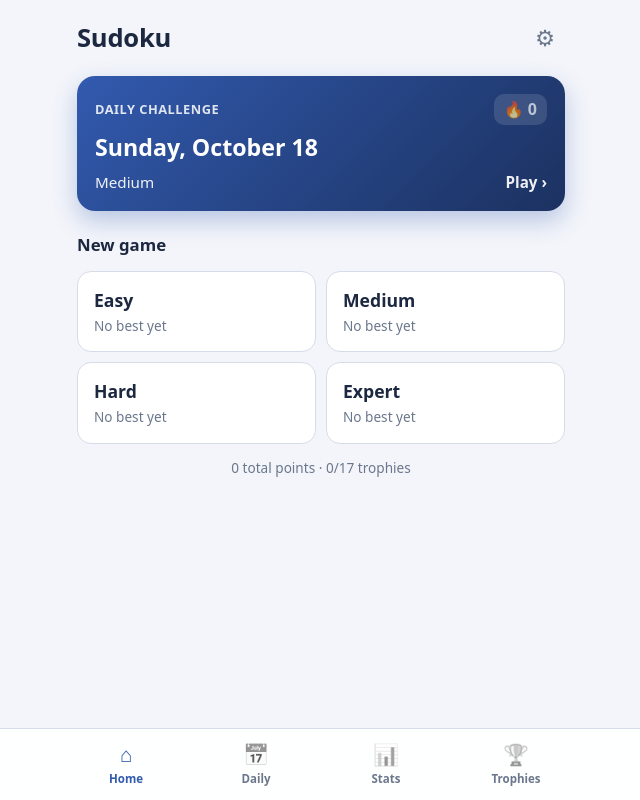
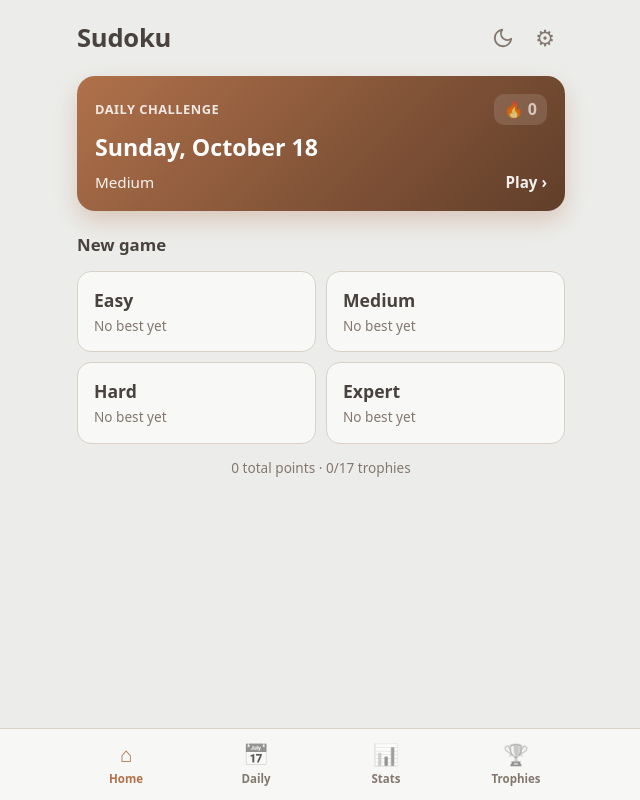
Before and after one commit to kenkoshaw/sudoku, a website built with Vite: page index.html in a window 1280 px wide. Shown: the whole page, without its empty margins (319-959 px from the left). Built offline with nearby package versions, Linux system fonts and the light colour scheme.

Commit message:
Amber Walnut palette, light/dark toggle, amber done digits, snappier wheel
- Amber Walnut is the default theme and base palette; drop blue Classic
- Appearance setting (system/light/dark) plus sun/moon toggle in headers
- Completed digits stay in the number row in amber and are disabled
- Wheel opens after 120ms hold with an 80ms pop-in
- Timer shows saved time immediately on load

```diff
--- a/src/screens.ts
+++ b/src/screens.ts
@@ -2,8 +2,8 @@ import { h, formatTime } from './dom';
 import { save } from './storage';
 import { getProgress, emptyProgress, type LevelStats } from './progress';
 import { ACHIEVEMENTS } from './achievements';
-import { THEMES, applyTheme } from './themes';
-import { getSettings, setSetting } from './settings';
+import { THEMES, applyTheme, modeToggle } from './themes';
+import { getSettings, setSetting, type Settings } from './settings';
 import { dateKey, addDays, parseKey, dailyDifficulty, dailyStreak, longestStreak, formatDay } from './daily';
 import { classicInProgress, startClassic, LEVELS, levelName } from './game';
 import type { Difficulty } from './engine';
@@ -13,7 +13,10 @@ const go = (hash: string) => { location.hash = hash; };
 function topBar(title: string): HTMLElement {
   return h('header', { class: 'top-bar' },
     h('h1', {}, title),
-    h('a', { class: 'icon-link', href: '#/settings', 'aria-label': 'Settings' }, '⚙︎'),
+    h('div', { class: 'top-actions' },
+      modeToggle(),
+      h('a', { class: 'icon-link', href: '#/settings', 'aria-label': 'Settings' }, '⚙︎'),
+    ),
   );
 }
 
@@ -242,19 +245,27 @@ export function settings(root: HTMLElement): void {
     return b;
   };
 
+  const modes: [Settings['appearance'], string][] = [['system', 'System'], ['light', 'Light'], ['dark', 'Dark']];
+  const appearanceSeg = h('div', { class: 'seg' },
+    ...modes.map(([m, label]) => h('button', {
+      'aria-pressed': String(s.appearance === m),
+      onclick: () => { setSetting('appearance', m); applyTheme(); root.replaceChildren(); settings(root); },
+    }, label)),
+  );
   root.append(
     h('header', { class: 'game-head' }, h('a', { class: 'back', href: '#/', 'aria-label': 'Back' }, '‹'), h('h1', {}, 'Settings')),
     h('div', { class: 'card settings' },
       h('div', { class: 'setting' }, h('span', {}, 'Sound effects'), toggle(s.sound, (v) => setSetting('sound', v))),
-      h('a', { class: 'setting', href: '#/awards' }, h('span', {}, 'Board theme'), h('span', { class: 'muted' }, `${THEMES.find((t) => t.id === s.theme)?.name ?? 'Classic'} ›`)),
+      h('div', { class: 'setting col' }, h('span', {}, 'Appearance'), appearanceSeg),
+      h('a', { class: 'setting', href: '#/awards' }, h('span', {}, 'Board theme'), h('span', { class: 'muted' }, `${(THEMES.find((t) => t.id === s.theme) ?? THEMES[0]).name} ›`)),
     ),
     h('button', {
       class: 'btn danger',
       onclick: () => {
         if (!confirm('Reset all statistics, streaks and trophies? This cannot be undone.')) return;
         save('progress', emptyProgress());
-        setSetting('theme', 'classic');
-        applyTheme('classic');
+        setSetting('theme', 'amber');
+        applyTheme('amber');
         go('#/');
       },
     }, 'Reset progress'),
--- a/src/settings.ts
+++ b/src/settings.ts
@@ -3,9 +3,10 @@ import { load, save } from './storage';
 export interface Settings {
   sound: boolean;
   theme: string;
+  appearance: 'system' | 'light' | 'dark';
 }
 
-const DEFAULTS: Settings = { sound: true, theme: 'classic' };
+const DEFAULTS: Settings = { sound: true, theme: 'amber', appearance: 'system' };
 
 export function getSettings(): Settings {
   return { ...DEFAULTS, ...load<Partial<Settings>>('settings', {}) };
--- a/src/style.css
+++ b/src/style.css
@@ -1,43 +1,40 @@
 :root {
-  --bg: #f3f5fa;
-  --surface: #ffffff;
-  --surface-2: #e9edf4;
-  --text: #1c2740;
-  --muted: #6b778c;
-  --line: #d6dce7;
-  --good: #16a34a;
-  --bad: #dc2626;
+  /* Amber Walnut neutrals. Theme accents (--sd-user, --sd-sel, --accent, …) are set by themes.ts */
+  --bg: #ecedeb;
+  --surface: #f8f8f6;
+  --surface-2: #e3ded7;
+  --text: #4a423f;
+  --muted: #84776f;
+  --line: #d9d1c8;
+  --good: #5f8f4e;
+  --bad: #b5402f;
   --radius: 14px;
-
-  /* Board ink; theme colours (--sd-user, --sd-sel, --accent, …) are set by themes.ts */
-  --sd-bg: #ffffff;
-  --sd-line: #bec6d4;
-  --sd-box: #344861;
-  --sd-given: #344861;
-  --sd-note: #6e7c8c;
-  --sd-err: #e55c6c;
-  --sd-err-bg: #f7cfd6;
+  --sd-bg: #fbfbf9;
+  --sd-line: #d8cfc5;
+  --sd-box: #4a423f;
+  --sd-given: #4a423f;
+  --sd-note: #8c8079;
+  --sd-err: #c2412d;
+  --sd-err-bg: #f4d9d2;
   color-scheme: light;
 }
-@media (prefers-color-scheme: dark) {
-  :root {
-    --bg: #12172a;
-    --surface: #1b2236;
-    --surface-2: #252e47;
-    --text: #e6ebf5;
-    --muted: #93a0b8;
-    --line: #2f3a57;
-    --good: #4ade80;
-    --bad: #f87171;
-    --sd-bg: #1f2638;
-    --sd-line: #36415c;
-    --sd-box: #8c9cc0;
-    --sd-given: #dde5f4;
-    --sd-note: #93a1b8;
-    --sd-err: #ff8595;
-    --sd-err-bg: #5a2c38;
-    color-scheme: dark;
-  }
+:root[data-mode='dark'] {
+  --bg: #2a2523;
+  --surface: #353330;
+  --surface-2: #4a423f;
+  --text: #ecedeb;
+  --muted: #b4a89d;
+  --line: #4d4541;
+  --good: #9cc78a;
+  --bad: #ff8a78;
+  --sd-bg: #312c2a;
+  --sd-line: #4a413c;
+  --sd-box: #c9b49a;
+  --sd-given: #ecedeb;
+  --sd-note: #b4a89d;
+  --sd-err: #ff8a78;
+  --sd-err-bg: #5a2f28;
+  color-scheme: dark;
 }
 
 * { box-sizing: border-box; }
@@ -97,6 +94,7 @@ a { color: inherit; text-decoration: none; }
 
 /* ---------- Top bar and tab bar ---------- */
 .top-bar { display: flex; justify-content: space-between; align-items: center; padding: 4px 0; }
+.top-actions { display: flex; align-items: center; gap: 2px; }
 .tab-bar {
   position: fixed; left: 0; right: 0; bottom: 0; z-index: 5;
   display: flex; justify-content: center;
@@ -289,14 +287,14 @@ a { color: inherit; text-decoration: none; }
 .sd-tool .badge {
   position: absolute; top: -4px; right: -10px; min-width: 30px; padding: 2px 6px;
   border-radius: 10px; font-size: 0.68rem; font-weight: 700; line-height: 1.3;
-  background: #9aa5b8; color: #fff; border: 2px solid var(--bg);
+  background: var(--muted); color: var(--bg); border: 2px solid var(--bg);
 }
 .sd-tool.on .badge { background: var(--sd-user); }
 .sd-tool.on .ring { box-shadow: inset 0 0 0 2px var(--sd-user); }
 .pad { display: grid; grid-template-columns: repeat(9, 1fr); }
 .pad button {
   appearance: none; border: 0; background: none; cursor: pointer;
-  font: inherit; font-size: clamp(1.9rem, 9.5vw, 2.6rem); color: var(--sd-user);
+  font: inherit; font-size: clamp(1.9rem, 9.5vw, 2.6rem); color: var(--sd-given);
   padding: 6px 0; touch-action: manipulation; border-radius: 8px;
 }
 .pad button { position: relative; }
@@ -306,7 +304,8 @@ a { color: inherit; text-decoration: none; }
   display: grid; place-items: center; font-size: 2.8rem; color: var(--sd-user);
   background: var(--surface); box-shadow: 0 6px 20px rgb(0 0 0 / 0.22);
 }
-.pad button.done { visibility: hidden; }
+.pad button.done { color: var(--sd-user); font-weight: 600; cursor: default; }
+.pad button:disabled { opacity: 1; -webkit-text-fill-color: var(--sd-user); }
 
 /* ---------- Number wheel ---------- */
 .wheel { position: absolute; z-index: 4; pointer-events: none; touch-action: none; -webkit-touch-callout: none; user-select: none; -webkit-user-select: none; }
@@ -327,7 +326,7 @@ a { color: inherit; text-decoration: none; }
   display: grid; place-items: center; touch-action: manipulation;
   transition: background 0.1s, transform 0.1s;
 }
-.wheel-digit:active, .wheel-digit.hover { background: var(--sd-user); color: #fff; transform: scale(1.18); }
+.wheel-digit:active, .wheel-digit.hover { background: var(--sd-user); color: #fff; transform: scale(1.18); transition-duration: 0.04s; }
 .wheel-digit:disabled { opacity: 0.2; cursor: default; }
 .wheel.notes .wheel-digit { font-weight: 500; font-size: clamp(0.85rem, 4vw, 1.1rem); color: var(--sd-note); }
 .wheel.notes .wheel-digit.on { background: var(--sd-user); color: #fff; font-weight: 700; }
--- a/src/themes.ts
+++ b/src/themes.ts
@@ -1,4 +1,5 @@
-import { getSettings } from './settings';
+import { getSettings, setSetting } from './settings';
+import { h } from './dom';
 
 type Palette = Record<'user' | 'peer' | 'same' | 'sel' | 'flash' | 'tool' | 'toolInk' | 'accent', string>;
 
@@ -13,9 +14,9 @@ export interface Theme {
 
 export const THEMES: Theme[] = [
   {
-    id: 'classic', name: 'Classic', unlock: null,
-    light: { user: '#325aaf', peer: '#e2ebf3', same: '#c3d7ea', sel: '#bbdefb', flash: '#8fb4e8', tool: '#eaeef4', toolInk: '#5a7bc0', accent: '#325aaf' },
-    dark: { user: '#7da6ff', peer: '#273149', same: '#33456b', sel: '#3a5687', flash: '#4f74b8', tool: '#273149', toolInk: '#8fb0f5', accent: '#5b8cff' },
+    id: 'amber', name: 'Amber Walnut', unlock: null,
+    light: { user: '#b0714b', peer: '#f1ebe4', same: '#e6d6c5', sel: '#dcbfa3', flash: '#c1916f', tool: '#e6dfd6', toolInk: '#8f5737', accent: '#b0714b' },
+    dark: { user: '#dc9e72', peer: '#3c3532', same: '#55463d', sel: '#6c5240', flash: '#b0714b', tool: '#423b38', toolInk: '#dc9e72', accent: '#b0714b' },
   },
   {
     id: 'lavender', name: 'Lavender', unlock: 'first_win',
@@ -44,20 +45,45 @@ export const THEMES: Theme[] = [
   },
 ];
 
-const dark = window.matchMedia('(prefers-color-scheme: dark)');
+const systemDark = window.matchMedia('(prefers-color-scheme: dark)');
+
+export function isDark(): boolean {
+  const a = getSettings().appearance;
+  return a === 'dark' || (a === 'system' && systemDark.matches);
+}
 
 export function applyTheme(id = getSettings().theme): void {
   const theme = THEMES.find((t) => t.id === id) ?? THEMES[0];
-  const p = dark.matches ? theme.dark : theme.light;
-  const root = document.documentElement.style;
-  root.setProperty('--sd-user', p.user);
-  root.setProperty('--sd-peer', p.peer);
-  root.setProperty('--sd-same', p.same);
-  root.setProperty('--sd-sel', p.sel);
-  root.setProperty('--sd-flash', p.flash);
-  root.setProperty('--sd-tool', p.tool);
-  root.setProperty('--sd-tool-ink', p.toolInk);
-  root.setProperty('--accent', p.accent);
+  const dark = isDark();
+  const p = dark ? theme.dark : theme.light;
+  const root = document.documentElement;
+  root.dataset.mode = dark ? 'dark' : 'light';
+  const vars: Record<string, string> = {
+    '--sd-user': p.user, '--sd-peer': p.peer, '--sd-same': p.same, '--sd-sel': p.sel,
+    '--sd-flash': p.flash, '--sd-tool': p.tool, '--sd-tool-ink': p.toolInk, '--accent': p.accent,
+  };
+  for (const [k, v] of Object.entries(vars)) root.style.setProperty(k, v);
+  document.querySelector('meta[name="theme-color"]')?.setAttribute('content', getComputedStyle(root).getPropertyValue('--bg').trim());
 }
 
-dark.addEventListener('change', () => applyTheme());
+systemDark.addEventListener('change', () => applyTheme());
+
+const SUN = '<circle cx="12" cy="12" r="4"/><path d="M12 2v2M12 20v2M4.9 4.9l1.4 1.4M17.7 17.7l1.4 1.4M2 12h2M20 12h2M4.9 19.1l1.4-1.4M17.7 6.3l1.4-1.4"/>';
+const MOON = '<path d="M21 12.8A9 9 0 1 1 11.2 3a7 7 0 0 0 9.8 9.8z"/>';
+
+/** Sun/moon button that flips between light and dark. */
+export function modeToggle(): HTMLButtonElement {
+  const btn = h('button', { class: 'icon-btn mode-toggle' });
+  const draw = () => {
+    const dark = isDark();
+    btn.setAttribute('aria-label', dark ? 'Switch to light mode' : 'Switch to dark mode');
+    btn.innerHTML = `<svg viewBox="0 0 24 24" fill="none" stroke="currentColor" stroke-width="2" stroke-linecap="round" stroke-linejoin="round">${dark ? SUN : MOON}</svg>`;
+  };
+  btn.addEventListener('click', () => {
+    setSetting('appearance', isDark() ? 'light' : 'dark');
+    applyTheme();
+    draw();
+  });
+  draw();
+  return btn;
+}
--- a/src/wheel.ts
+++ b/src/wheel.ts
@@ -80,7 +80,7 @@ export function createWheel(container: HTMLElement, onPick: (d: number) => void,
     update(s);
     el.classList.remove('hidden');
     if (!open) {
-      el.animate([{ transform: 'scale(0.4)', opacity: 0 }, { transform: 'scale(1)', opacity: 1 }], { duration: 160, easing: 'cubic-bezier(.2,.9,.3,1.2)' });
+      el.animate([{ transform: 'scale(0.75)', opacity: 0.4 }, { transform: 'scale(1)', opacity: 1 }], { duration: 80, easing: 'ease-out' });
       // Defer so the tap that opened the wheel doesn't immediately close it.
       setTimeout(() => document.addEventListener('pointerdown', onOutside, true), 0);
     }
```
Also changed, not shown: src/game.ts (+8 -4 lines), README.md.
